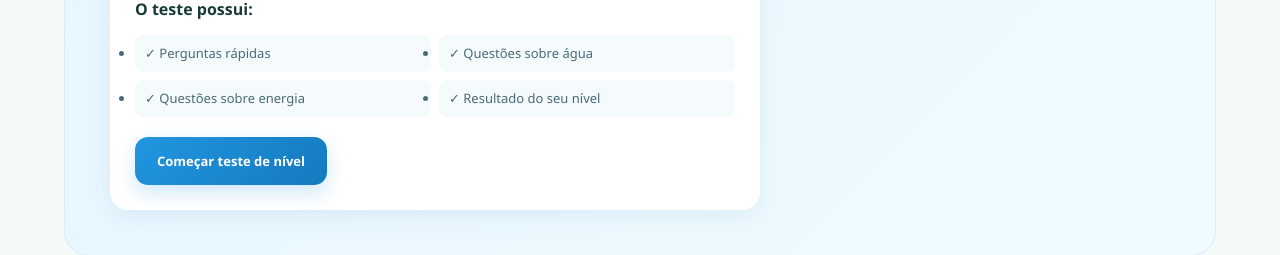
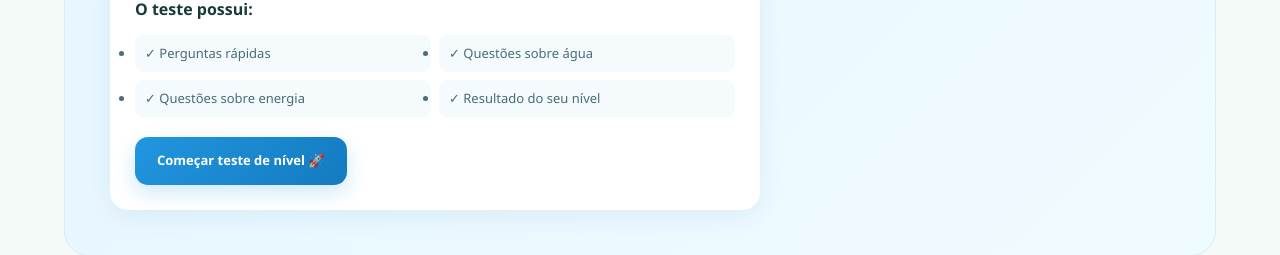
Before and after one commit to JX-eng/projeto-UPX, a plain HTML site: page index.html in a window 1280 px wide. Shown: the part 1280-1535 px from the top of the page. Drawn offline with Linux system fonts and the light colour scheme.

Commit message:
0.0.3 pagina inicial

```diff
--- a/index.html
+++ b/index.html
@@ -249,10 +249,9 @@
 
                 </ul>
 
-
-                <button type="button">
-                    Começar teste de nível
-                </button>
+                <a href="teste.html" class="btn-teste-principal">
+                    Começar teste de nível 🚀
+                </a>
 
             </div>
 
@@ -441,6 +440,8 @@
 
     </footer>
 
+    <script src="script.js"></script>
+
 </body>
 
 </html>
```
